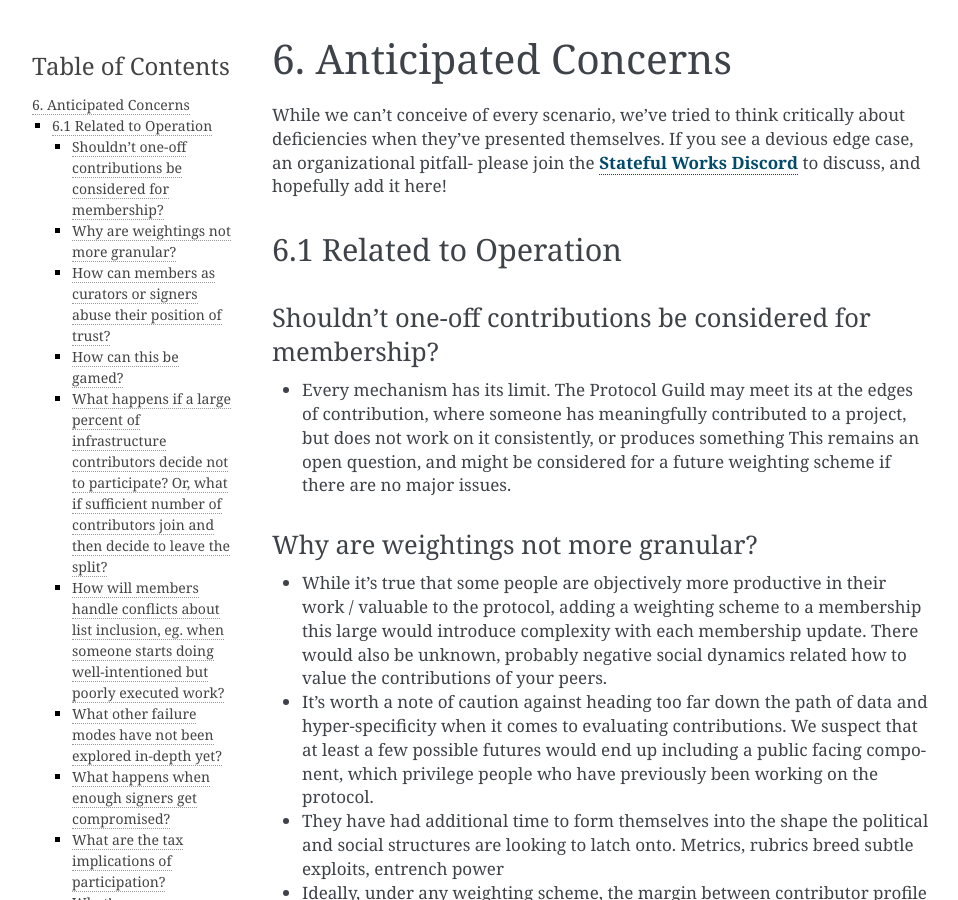
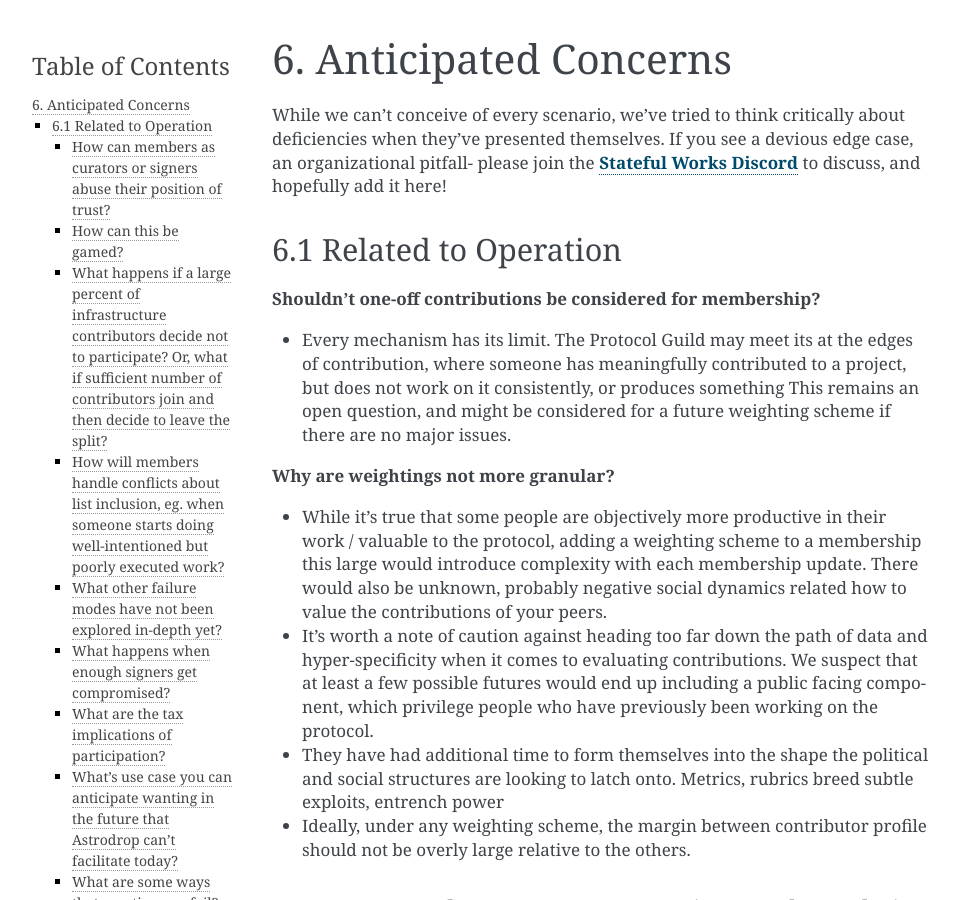
Before and after one commit to protocolguild/documentation, a Sphinx documentation site: the page built from docs/6-anticipated-concerns.md, in a window 1280 px wide and 900 px high. Shown: the whole window, without its empty margins (148-1106 px from the left). Built offline with Sphinx 7.4.7, drawn with Linux system fonts in a browser that asks for light colours.

Commit message:
Update 6-anticipated-concerns.md

```diff
--- a/docs/6-anticipated-concerns.md
+++ b/docs/6-anticipated-concerns.md
@@ -4,10 +4,10 @@ While we can't conceive of every scenario, we've tried to think critically about
 
 ### 6.1 Related to Operation
 
-#### Shouldn't one-off contributions be considered for membership?
+**Shouldn't one-off contributions be considered for membership?**
 - Every mechanism has its limit. The Protocol Guild may meet its at the edges of contribution, where someone has meaningfully contributed to a project, but does not work on it consistently, or produces something  This remains an open question, and might  be considered for a future weighting scheme if there are no major issues.
 
-#### Why are weightings not more granular?
+**Why are weightings not more granular?**
 - While it's true that some people are objectively more productive in their work / valuable to the protocol, adding a weighting scheme to a membership this large would introduce complexity with each membership update. There would also be unknown, probably negative social dynamics related how to value the contributions of your peers.
 - It's worth a note of caution against heading too far down the path of data and hyper-specificity when it comes to evaluating contributions. We suspect that at least a few possible futures would end up including a public facing component, which privilege people who have previously been working on the protocol.
 - They have had additional time to form themselves into the shape the political and social structures are looking to latch onto. Metrics, rubrics breed subtle exploits, entrench power
```
